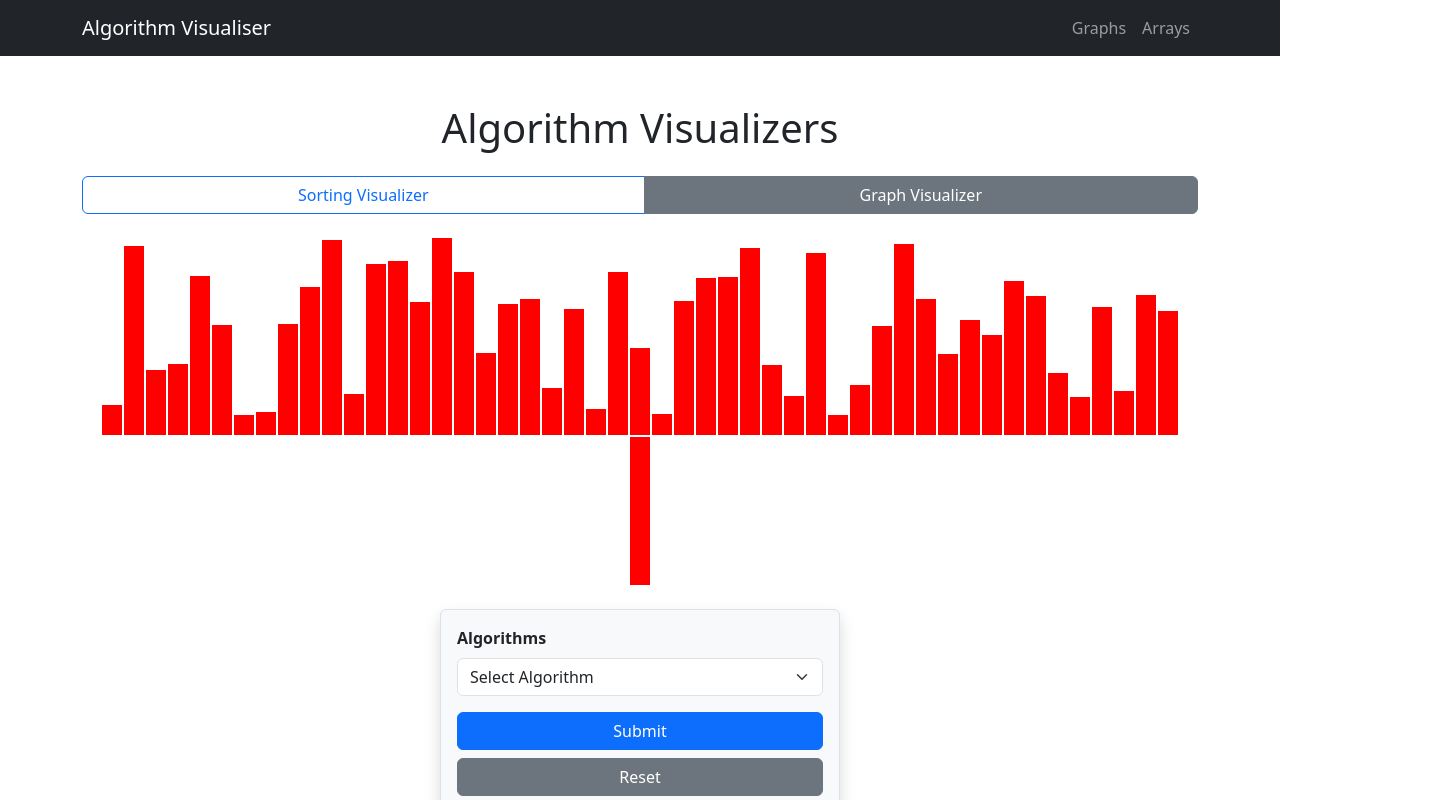
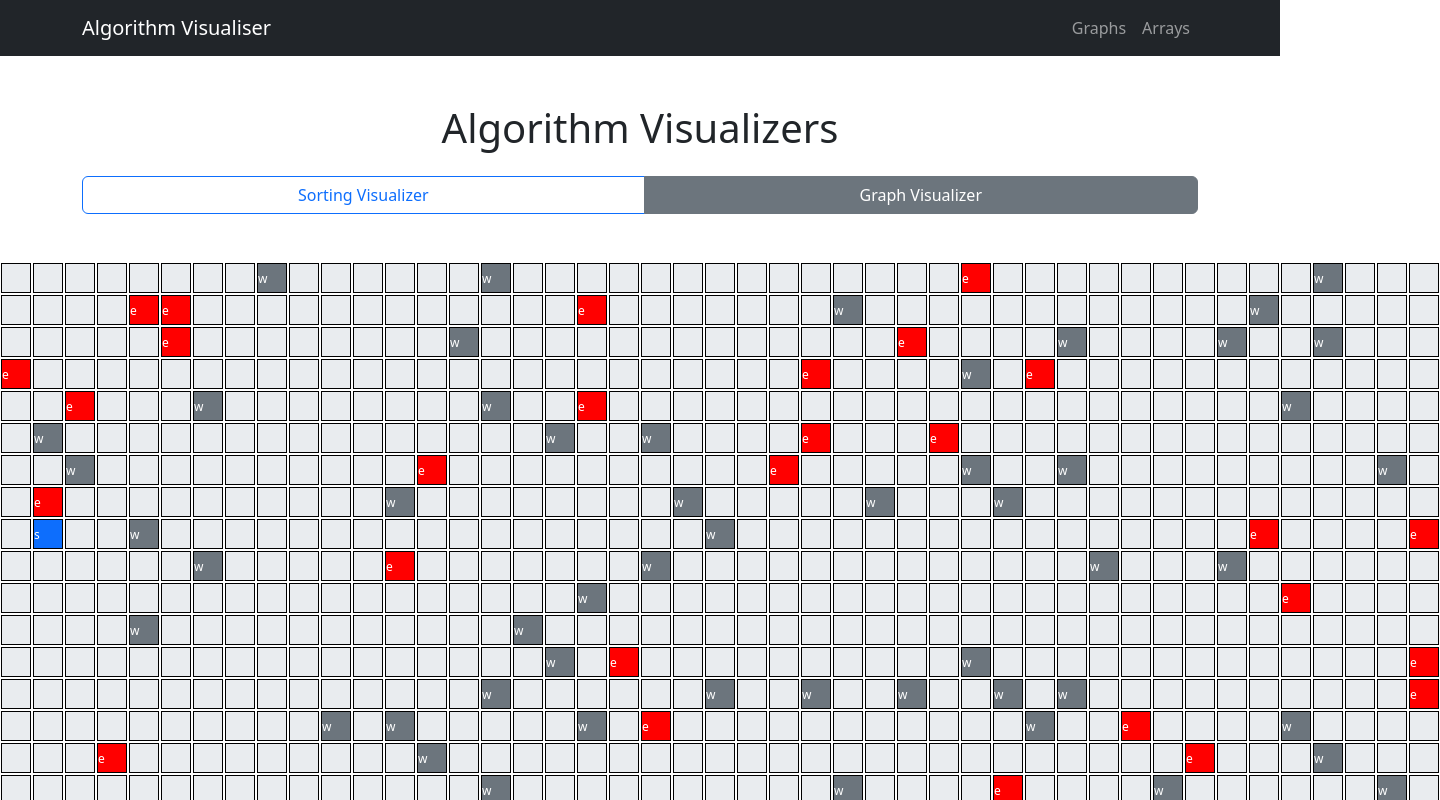
Before and after one commit to GaelGil/algorithm-visualizer, a React (Vite) app: page / in a window 1280 px wide. Both pictures are taken after a click on the label "Graph Visualizer". Shown: the top 800 px of the page, 1440 px wide, since content can reach past the window. Built offline with nearby package versions, Linux system fonts and the light colour scheme.

Commit message:
updated traversal p[age

```diff
--- a/src/components/SortingVisualizer.tsx
+++ b/src/components/SortingVisualizer.tsx
@@ -35,7 +35,7 @@ const SortingVisualizer: React.FC<ArrayProps> = ({ arraysInfo }) => {
     if (!algorithm || isSorting) return;
     setIsSorting(true);
 
-    await fakeSort(array, setArray, algorithm);
+    // await fakeSort(array, setArray, algorithm);
 
     setIsSorting(false);
   };
--- a/src/components/TraversalVisualizer.tsx
+++ b/src/components/TraversalVisualizer.tsx
@@ -3,25 +3,73 @@ import { Container } from "react-bootstrap";
 import AlgorithmForm from "./AlgorithmForm";
 import AlgorithmInfo from "./AlgorithmInfo";
 import type { GraphProps } from "../types/info";
-
-const generateRandomArray = (length = 50, min = 20, max = 200): number[] =>
-  Array.from(
-    { length },
-    () => Math.floor(Math.random() * (max - min + 1)) + min
-  );
+import { conflict } from "../services/graphAlgorithms/helper";
+import type { Item } from "../types/item";
+import "../css/Graphs.css";
 
 const TraversalVisualizer: React.FC<GraphProps> = ({ graphsInfo }) => {
-  const [array, setArray] = useState<number[]>([]);
-  const [algorithm, setAlgorithm] = useState<string>("");
+  const [matrix, setMatrix] = useState<any[][]>([]);
+  const [start, setStart] = useState({ row: 0, col: 0 });
+  const [objectives, setObjectives] = useState<Item[]>([]);
+  const [obstacles, setObstacles] = useState<Item[]>([]);
+  const [weights, setWeights] = useState<Item[]>([]);
+  const [algorithm, setAlgorithm] = useState("");
   const [isSorting, setIsSorting] = useState(false);
 
+  const generateMatrix = () => {
+    const n = 30; // nxn array
+    const newMatrix = Array.from({ length: n }, () => Array(50).fill(" ")); // generate array
+    const objectivesArray = []; // array to hold bojectives
+    const obstaclesArray = []; // array to hold obstacles
+    const weightsArray = []; // array to hold obstacles
+    const numObjectives = 1; // number of objectives
+    const numObstacles = 100; // number of obstacles
+    const numWeights = 50; // number of weights
+    let placed = 0;
+    // create and set the starting point
+    let x = Math.floor(Math.random() * newMatrix.length);
+    let y = Math.floor(Math.random() * newMatrix[0].length);
+
+    setStart({ row: x, col: y });
+    newMatrix[x][y] = "s";
+
+    while (placed < numObjectives + numObstacles + numWeights) {
+      // generate random x and y cord
+      x = Math.floor(Math.random() * newMatrix.length);
+      y = Math.floor(Math.random() * newMatrix[0].length);
+      if (!conflict(x, y, newMatrix)) {
+        // if not conflict
+        if (placed === 0) {
+          objectivesArray.push({ row: x, col: y }); // add to objective
+          newMatrix[x][y] = "o";
+        } else if (
+          placed >= numObjectives &&
+          placed <= numObjectives + numObstacles
+        ) {
+          obstaclesArray.push({ row: x, col: y }); // add to obstacles
+          newMatrix[x][y] = "w";
+        } else {
+          weightsArray.push({ row: x, col: y }); // add to weight
+          newMatrix[x][y] = "e";
+        }
+        placed += 1;
+      }
+    }
+
+    setObjectives(objectivesArray);
+    setObstacles(obstaclesArray);
+    setWeights(weightsArray);
+    // setMatrix(newMatrix);
+    return newMatrix;
+  };
+
   useEffect(() => {
-    setArray(generateRandomArray());
+    setMatrix(generateMatrix());
   }, []);
 
-  const resetArray = () => {
+  const resetMatrix = () => {
     if (!isSorting) {
-      setArray(generateRandomArray());
+      setMatrix(generateMatrix());
     }
   };
 
@@ -34,39 +82,82 @@ const TraversalVisualizer: React.FC<GraphProps> = ({ graphsInfo }) => {
     if (!algorithm || isSorting) return;
     setIsSorting(true);
 
-    await fakeSort(array, setArray, algorithm);
+    // await fakeSort(array, setArray, algorithm);
 
     setIsSorting(false);
   };
 
   return (
-    <Container className="d-flex flex-column justify-content-center align-items-center min-vh-100">
-      <div className="array-container mb-4">
-        {array.map((value, idx) => (
+    <div className="GraphTraversalVisualiser container d-flex flex-column align-items-center py-4">
+      <div className="matrix-container d-flex flex-column mb-4">
+        {matrix.map((row, rowIndex) => (
+          <div key={rowIndex} className={"matrix-row matrix-row-" + rowIndex}>
+            {row.map((cell, colIndex) => (
               <div
-            key={idx}
-            className="array-bar"
-            style={{ height: `${value}px` }}
-          ></div>
+                key={colIndex}
+                className={`matrix-cell
+                            ${
+                              start.row === rowIndex && start.col === colIndex
+                                ? "start"
+                                : ""
+                            }
+                            ${
+                              objectives.some(
+                                (obj) =>
+                                  obj.row === rowIndex && obj.col === colIndex
+                              )
+                                ? "objective"
+                                : ""
+                            }
+                            ${
+                              obstacles.some(
+                                (obs) =>
+                                  obs.row === rowIndex && obs.col === colIndex
+                              )
+                                ? "obstacle"
+                                : ""
+                            }
+                            ${
+                              weights.some(
+                                (weight) =>
+                                  weight.row === rowIndex &&
+                                  weight.col === colIndex
+                              )
+                                ? "weight"
+                                : ""
+                            }
+                            col-index-${colIndex}`}
+              >
+                {cell}
+              </div>
             ))}
           </div>
-
-      <div style={{ maxWidth: "400px", width: "100%" }}>
+        ))}
+      </div>
+      <div className="legend mb-4 text-center">
+        <ul>
+          <li className="start">Start</li>
+          <li className="objective">Objective</li>
+          <li className="path">Path</li>
+          <li className="obstacle">Obstacle</li>
+          <li className="expanded">Expanded Nodes</li>
+          <li className="weight">Weighted (ignored for bfs and dfs)</li>
+        </ul>
+      </div>
       <AlgorithmForm
         value={algorithm}
-          options={["Merge", "Bubble", "Selection", "Insertion"]}
+        options={["Astar", "BFS", "DFS", "UCS"]}
         onChange={handleChange}
         onSubmit={handleSubmit}
-          onReset={resetArray}
+        onReset={resetMatrix}
         disabled={isSorting}
       />
-      </div>
 
       <Container className="mt-5">
         <h2 className="text-center mb-4">About Sorting Algorithms</h2>
         <AlgorithmInfo items={graphsInfo} />
       </Container>
-    </Container>
+    </div>
   );
 };
 
--- a/src/pages/Visualiser.tsx
+++ b/src/pages/Visualiser.tsx
@@ -4,15 +4,15 @@ import SortingVisualizer from "../components/SortingVisualizer";
 import TraversalVisualizer from "../components/TraversalVisualizer";
 import { arraysInfo } from "../data/arraysInfo";
 import { graphsInfo } from "../data/graphsInfo";
-// import type { Info, InfoProps } from "../types/info";
 
 const VisualizersPage: React.FC = () => {
-  const [selected, setSelected] = useState<"sorting" | "graph">("sorting");
+  const [selected, setSelected] = useState<"sorting" | "graph">("sorting"); // declare the default state as string
 
   return (
     <Container className="mt-5">
       <h1 className="text-center mb-4">Algorithm Visualizers</h1>
 
+      {/* the selection options for sorting options */}
       <ButtonGroup className="mb-4 d-flex justify-content-center">
         <ToggleButton
           id="sorting-toggle"
@@ -38,6 +38,7 @@ const VisualizersPage: React.FC = () => {
         </ToggleButton>
       </ButtonGroup>
 
+      {/* if we are sorting  render the sorting component */}
       {selected === "sorting" ? (
         <SortingVisualizer arraysInfo={arraysInfo} />
       ) : (
--- /dev/null
+++ b/src/types/item.ts
@@ -0,0 +1,4 @@
+export type Item = {
+  row: number;
+  col: number;
+};
```
Also changed, not shown: src/css/Graphs.css (+2 -8 lines). Lines whose indentation alone changed are shown as unchanged.
